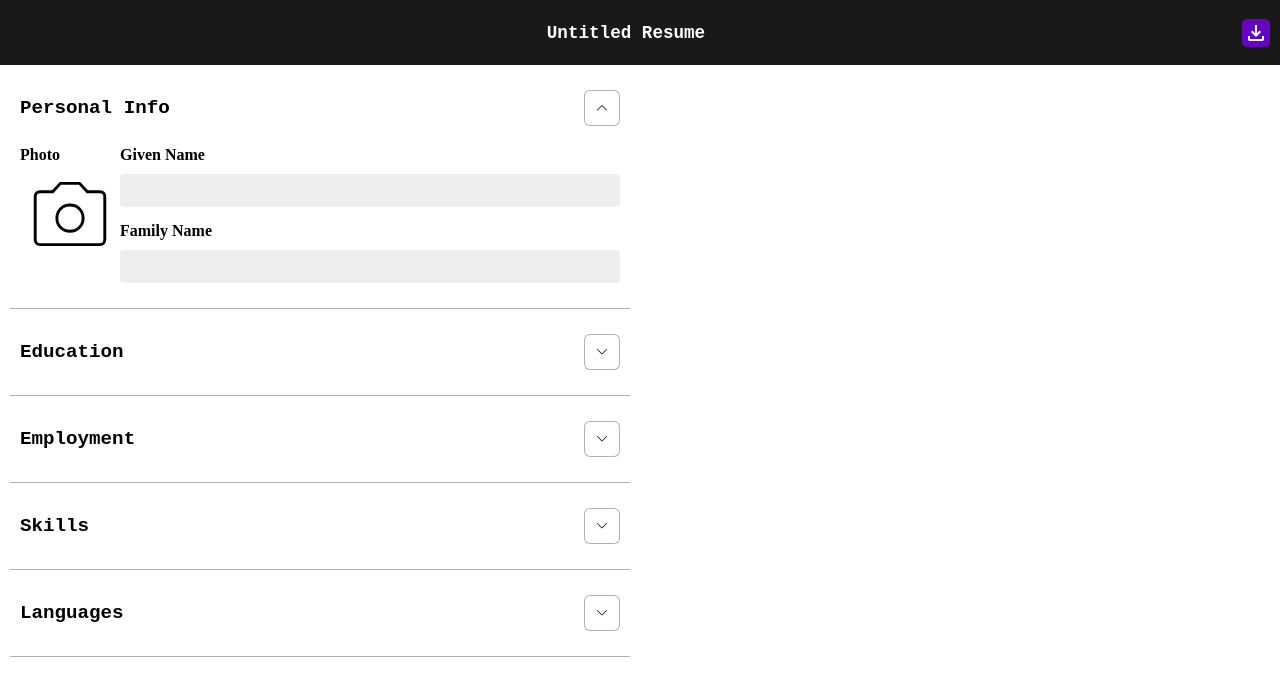
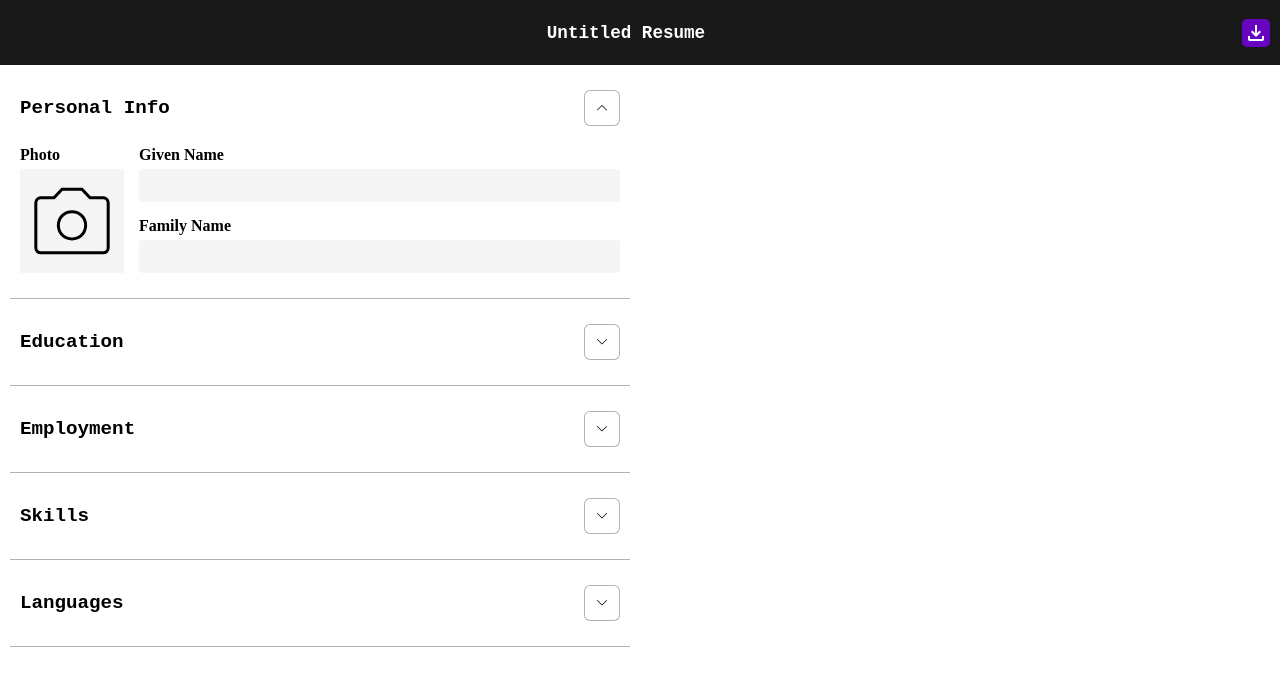
Before and after one commit to LukBlan/cv-application, a React (Vite) app: page / in a window 1280 px wide. Both pictures are taken after a click on the button 602 px from the left and 108 px from the top of the page. Shown: the top 696 px of the page. Built offline with nearby package versions, Linux system fonts and the light colour scheme.

Commit message:
Change user image size on layout

```diff
--- a/src/components/PersonalInfoTab.jsx
+++ b/src/components/PersonalInfoTab.jsx
@@ -1,7 +1,7 @@
 function PersonalInfoTab() {
   return (
     <div className="personal-info-tab-section">
-      <div>
+      <div className="add-image-section">
         <p>Photo</p>
         <img className="user-image" src="/img/camera.svg" alt="" />
       </div>
--- a/src/styles.css
+++ b/src/styles.css
@@ -6,6 +6,8 @@
 
 :root {
   --option-button-color: #6704c2;
+  --gray-scale-0: #f5f5f5;
+  --gap-small: 5px;
 }
 
 html, body, #root {
@@ -92,11 +94,12 @@ input::placeholder {
 
 .personal-info-tab-section {
   display: grid;
+  gap: 15px;
 }
 
 .input-section {
   display: grid;
-  gap: 10px;
+  gap: var(--gap-small);
 }
 
 .input-section input {
@@ -104,7 +107,7 @@ input::placeholder {
   border: 1px solid transparent;
   border-radius: 4px;
   padding: 8px;
-  background-color: #eee;
+  background-color: var(--gray-scale-0);
 }
 
 .input-section input:focus {
@@ -136,8 +139,16 @@ input::placeholder {
   overflow: auto;
 }
 
+.add-image-section {
+  display: grid;
+  grid-template-rows: min-content 1fr;
+  gap: var(--gap-small);
+}
+
 .user-image {
-  min-width: 100px;
+  background-color: var(--gray-scale-0);
+  height: 100%;
+  min-height: 100px;
 }
 
 /* Buttons */
```
